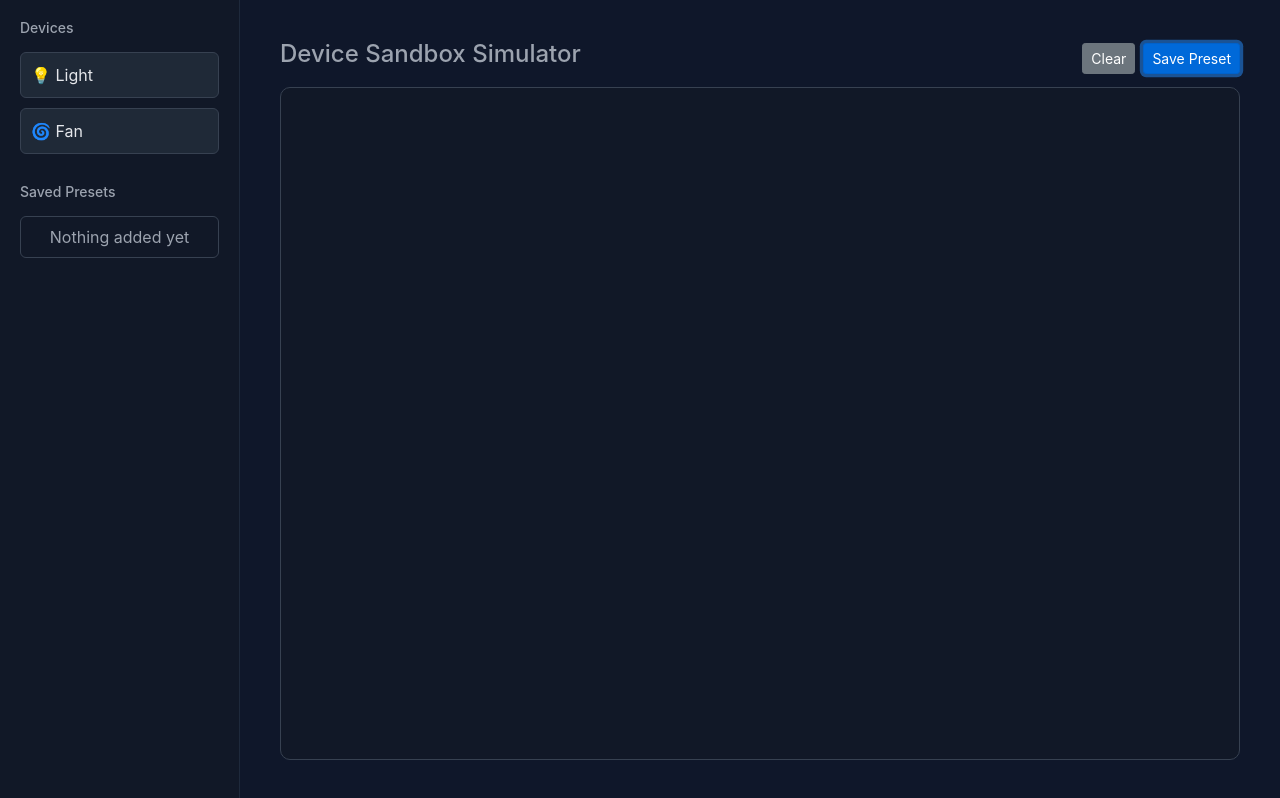
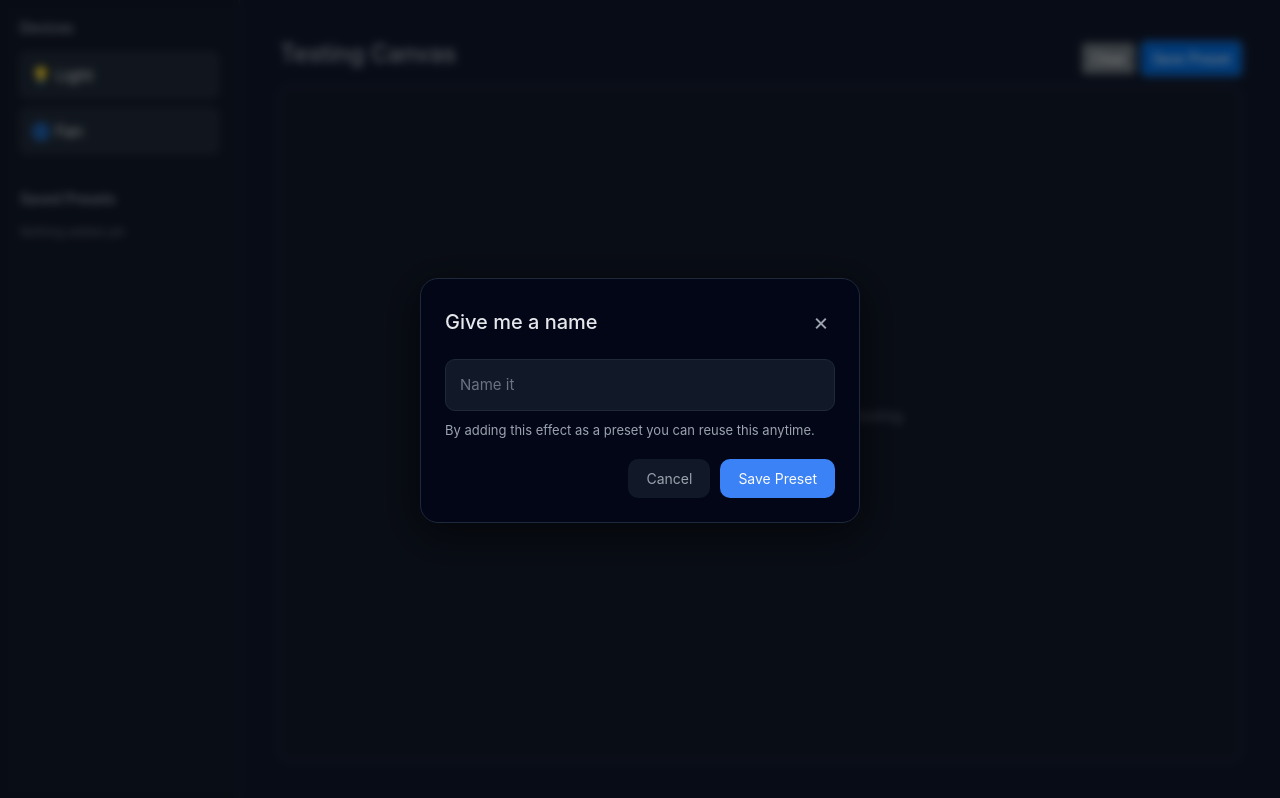
Before and after one commit to Irfan-Chowdhury/device-sandbox-simulator-client, a React (Create React App) app: page / in a window 1280 px wide. Both pictures are taken after a click on the button "Save Preset". Built offline with nearby package versions, Linux system fonts and the light colour scheme.

Commit message:
Step-1 and step-2 done

```diff
--- a/src/App.js
+++ b/src/App.js
@@ -5,11 +5,15 @@ import Canvas from "./components/Canvas/Canvas";
 import LightControls from "./components/Light/LightControls";
 import FanControls from "./components/Fan/FanControls";
 import "./App.css";
+import PresetModal from "./components/Presets/PresetModal";
 
 function App() {
   const { state, dispatch } = useContext(DeviceContext);
 
+  const [presetModalOpen, setPresetModalOpen] = useState(false);
+
   const [activeDevice, setActiveDevice] = useState("fan");
+
   const handleSelectLight = () => {
     dispatch({ type: "SET_ACTIVE_DEVICE", payload: "light" });
   };
@@ -18,29 +22,57 @@ function App() {
     dispatch({ type: "SET_ACTIVE_DEVICE", payload: "fan" });
   };
 
+  const handleDeviceDrop = (deviceType) => {
+    dispatch({ type: "SET_ACTIVE_DEVICE", payload: deviceType });
+  };
+
+  const handlePresetDrop = (presetId) => {
+    const preset = state.presets.find((p) => p.id === presetId);
+    if (!preset) return;
+
+    dispatch({
+      type: "APPLY_PRESET",
+      payload: {
+        light: preset.light,
+        fan: preset.fan,
+      },
+    });
+
+    // optional: কোন device show হবে
+    // যদি preset এর fan.power বেশি থাকে, fan দেখাতে পারো — আপাতত light ধরলাম
+    dispatch({ type: "SET_ACTIVE_DEVICE", payload: "light" });
+  };
+
+
+
   const handleClear = () => {
     dispatch({ type: "CLEAR_DEVICE" });
   };
 
-  const handleSave = () => {
-    const preset = {
-      id: Date.now(),
-      light: state.light,
-      fan: state.fan,
-    };
-    dispatch({ type: "SAVE_PRESET", payload: preset });
-    alert("Preset Saved!");
+  const openSaveModal = () => {
+    setPresetModalOpen(true);
   };
 
-    // 👉 নতুন handler
-  const handleDeviceDrop = (deviceType) => {
-    dispatch({ type: "SET_ACTIVE_DEVICE", payload: deviceType });
+  const savePresetWithName = (name) => {
+      const preset = {
+          id: Date.now(),
+          name,
+          light: state.light,
+          fan: state.fan,
+      };
+
+      dispatch({ type: "SAVE_PRESET", payload: preset });
+      setPresetModalOpen(false);
   };
 
   return (
     <div className="d-flex app-root">
       {/* SIDEBAR */}
-      <Sidebar onSelectLight={handleSelectLight} onSelectFan={handleSelectFan} />
+      <Sidebar
+        onSelectLight={handleSelectLight}
+        onSelectFan={handleSelectFan}
+        presets={state.presets}
+      />
 
       {/* MAIN AREA */}
       <div className="main flex-fill">
@@ -48,10 +80,11 @@ function App() {
         <Canvas
           activeDevice={state.activeDevice}
           onClear={handleClear}
-          onSave={handleSave}
+          onSave={openSaveModal}
           fan={state.fan}
           light={state.light}
           onDeviceDrop={handleDeviceDrop}
+          onPresetDrop={handlePresetDrop}
         />
 
 
@@ -81,6 +114,13 @@ function App() {
           />
         )}
       </div>
+
+
+      <PresetModal
+          isOpen={presetModalOpen}
+          onClose={() => setPresetModalOpen(false)}
+          onSave={savePresetWithName}
+      />
     </div>
   );
 }
--- a/src/components/Canvas/Canvas.css
+++ b/src/components/Canvas/Canvas.css
@@ -33,13 +33,15 @@ overflow: visible;       /* IMPORTANT for big fan to show */
     text-align: center;
 }
 
-
 .canvas-box.canvas-hover {
-  border: 1px dashed #60a5fa;
-  background: radial-gradient(circle at center, #1f2937 0, #020617 70%);
+  border: 1px dashed #3b82f6;
+  background: radial-gradient(circle at center, #020617 0, #020617 60%);
 }
 
-
+.canvas-placeholder {
+  color: #6b7280;
+  font-size: 14px;
+}
 
 
 
--- a/src/components/Canvas/Canvas.js
+++ b/src/components/Canvas/Canvas.js
@@ -5,18 +5,19 @@ import LightVisual from "../Light/LightVisual/LightVisual";
 import { useDrop } from "react-dnd";
 import { ItemTypes } from "../../ItemTypes";
 
-// const Canvas = ({ activeDevice, onClear, onSave, fan, light}) => {
-    const Canvas = ({ activeDevice, onClear, onSave, fan, light, onDeviceDrop }) => {
+const Canvas = ({ activeDevice, onClear, onSave, fan, light, onDeviceDrop, onPresetDrop }) => {
 
     const [rotation, setRotation] = useState(0);
 
 
     const [{ isOver, canDrop }, drop] = useDrop(() => ({
-        accept: ItemTypes.DEVICE,
+        accept: [ItemTypes.DEVICE, ItemTypes.PRESET],
         drop: (item) => {
-            // item.deviceType আসবে Sidebar থেকে ("light" / "fan")
-            if (onDeviceDrop) {
+            if (item.deviceType && onDeviceDrop) {
                 onDeviceDrop(item.deviceType);
+            }
+            if (item.presetId && onPresetDrop) {
+                onPresetDrop(item.presetId);
             }
         },
         collect: (monitor) => ({
@@ -24,8 +25,6 @@ import { ItemTypes } from "../../ItemTypes";
             canDrop: monitor.canDrop(),
         }),
     }));
-
-
 
 
     useEffect(() => {
@@ -45,7 +44,7 @@ import { ItemTypes } from "../../ItemTypes";
     return (
         <div className="canvas-section">
             <div className="canvas-title d-flex justify-content-between align-items-center">
-                <h4>Device Sandbox Simulator</h4>
+                <h4>Testing Canvas</h4>
 
                 <div>
                     <button className="btn btn-sm btn-secondary mr-2" onClick={onClear}>
@@ -60,7 +59,6 @@ import { ItemTypes } from "../../ItemTypes";
 
             {/* <div className="canvas-box"> */}
             <div ref={drop} className={`canvas-box ${isOver && canDrop ? "canvas-hover" : ""}`} >
-
 
                 {/* Light */}
                 {activeDevice === "light" && (
@@ -85,14 +83,19 @@ import { ItemTypes } from "../../ItemTypes";
                                 animationDuration: `${2 - fan.speed / 50}s`,
                                 width: "250px",
                                 height: "250px",
-                            marginBottom: "100px"
+                                marginBottom: "100px",
+                                transform: `rotate(${rotation}deg)`,
                             }}
                             alt="Fan"
                         />
                     </div>
                 )}
 
-
+                {!activeDevice && (
+                    <p className="canvas-placeholder">
+                        Drag a device or preset here to start testing.
+                    </p>
+                )}
             </div>
         </div>
     );
--- /dev/null
+++ b/src/components/Presets/PresetModal.css
@@ -0,0 +1,85 @@
+.preset-modal-overlay {
+  position: fixed;
+  inset: 0;
+  background: rgba(0, 0, 0, 0.45);
+  backdrop-filter: blur(4px);
+  display: flex;
+  justify-content: center;
+  align-items: center;
+  z-index: 2000;
+}
+
+.preset-modal {
+  width: 440px;
+  background: #020617;
+  border: 1px solid #1e293b;
+  border-radius: 18px;
+  padding: 24px;
+  box-shadow: 0 10px 40px rgba(0, 0, 0, 0.6);
+}
+
+.preset-modal-header {
+  display: flex;
+  justify-content: space-between;
+  align-items: center;
+  margin-bottom: 18px;
+}
+
+.preset-modal-header h3 {
+  margin: 0;
+  color: #e5e7eb;
+  font-size: 20px;
+}
+
+.preset-close {
+  background: transparent;
+  border: none;
+  color: #9ca3af;
+  font-size: 24px;
+  cursor: pointer;
+}
+
+.preset-input {
+  width: 100%;
+  padding: 14px;
+  border-radius: 10px;
+  border: 1px solid #1f2937;
+  background: #111827;
+  color: #e5e7eb;
+  font-size: 15px;
+}
+
+.preset-input::placeholder {
+  color: #6b7280;
+}
+
+.preset-note {
+  margin-top: 10px;
+  margin-bottom: 18px;
+  color: #9ca3af;
+  font-size: 13px;
+}
+
+.preset-btn-row {
+  display: flex;
+  justify-content: flex-end;
+  gap: 10px;
+}
+
+.preset-btn {
+  padding: 9px 18px;
+  border-radius: 10px;
+  border: none;
+  font-size: 14px;
+  cursor: pointer;
+}
+
+.preset-btn.cancel {
+  background: #111827;
+  color: #9ca3af;
+}
+
+.preset-btn.save {
+  background: #3b82f6;
+  color: #f9fafb;
+}
--- /dev/null
+++ b/src/components/Presets/PresetModal.js
@@ -0,0 +1,50 @@
+import React, { useState } from "react";
+import "./PresetModal.css";
+
+const PresetModal = ({ isOpen, onClose, onSave }) => {
+  const [name, setName] = useState("");
+
+  if (!isOpen) return null;
+
+  const handleSave = () => {
+    if (!name.trim()) return;
+    onSave(name.trim());
+    setName("");
+  };
+
+  return (
+    <div className="preset-modal-overlay">
+      <div className="preset-modal">
+        <div className="preset-modal-header">
+          <h3>Give me a name</h3>
+          <button className="preset-close" onClick={onClose}>
+            ×
+          </button>
+        </div>
+
+        <input
+          type="text"
+          className="preset-input"
+          placeholder="Name it"
+          value={name}
+          onChange={(e) => setName(e.target.value)}
+        />
+
+        <p className="preset-note">
+          By adding this effect as a preset you can reuse this anytime.
+        </p>
+
+        <div className="preset-btn-row">
+          <button className="preset-btn cancel" onClick={onClose}>
+            Cancel
+          </button>
+          <button className="preset-btn save" onClick={handleSave}>
+            Save Preset
+          </button>
+        </div>
+      </div>
+    </div>
+  );
+};
+
+export default PresetModal;
--- /dev/null
+++ b/src/components/Sidebar/PresetItem.js
@@ -0,0 +1,32 @@
+import React from "react";
+import { useDrag } from "react-dnd";
+import { ItemTypes } from "../../ItemTypes";
+import "./Sidebar.css";
+
+
+// ✅ NEW: PresetItem
+const PresetItem = ({ preset }) => {
+  const [{ isDragging }, drag] = useDrag(() => ({
+    type: ItemTypes.PRESET,
+    item: { presetId: preset.id },
+    collect: (monitor) => ({
+      isDragging: monitor.isDragging(),
+    }),
+  }));
+
+  return (
+    <div
+      ref={drag}
+      className="preset-item"
+      style={{
+        opacity: isDragging ? 0.5 : 1,
+        cursor: "grab",
+      }}
+    >
+      <span className="preset-dot" />
+      <span className="preset-name">{preset.name}</span>
+    </div>
+  );
+};
+
+export default PresetItem;
--- a/src/components/Sidebar/Sidebar.css
+++ b/src/components/Sidebar/Sidebar.css
@@ -6,6 +6,10 @@
     height: 100vh;
 }
 
+.sidebar-title {
+  color: #e5e7eb;
+  margin-bottom: 16px;
+}
 
 .sidebar h5 {
     color: #9ca3af;
@@ -18,7 +22,7 @@
 }
 
 
-.device-btn {
+/* .device-btn {
     display: block;
     width: 100%;
     text-align: left;
@@ -30,6 +34,20 @@
     margin-bottom: 10px;
     cursor: pointer;
     transition: background-color 0.2s;
+} */
+
+.sidebar-separator {
+  border-color: #1f2937;
+  margin: 18px 0;
+}
+
+.device-btn {
+  background: #111827;
+  color: #e5e7eb;
+  padding: 10px 12px;
+  border-radius: 10px;
+  border: 1px solid #1f2937;
+  margin-bottom: 8px;
 }
 
 
@@ -43,11 +61,49 @@
 }
 
 
-.preset-item {
+/* .preset-item {
     border: 1px solid #374151;
     border-radius: 6px;
     color: #9ca3af;
     padding: 8px;
     text-align: center;
     margin-bottom: 5px;
+} */
+
+
+.sidebar-subtitle {
+  color: #9ca3af;
+  font-size: 14px;
+  margin-bottom: 8px;
 }
+
+.preset-empty {
+  color: #6b7280;
+  font-size: 12px;
+}
+
+.preset-item {
+  display: flex;
+  align-items: center;
+  padding: 6px 8px;
+  border-radius: 8px;
+  background: #111827;
+  margin-bottom: 6px;
+}
+
+.preset-item:hover {
+  background: #1f2937;
+}
+
+.preset-dot {
+  width: 8px;
+  height: 8px;
+  border-radius: 999px;
+  background: #10b981;
+  margin-right: 8px;
+}
+
+.preset-name {
+  color: #e5e7eb;
+  font-size: 13px;
+}
--- a/src/components/Sidebar/Sidebar.js
+++ b/src/components/Sidebar/Sidebar.js
@@ -3,9 +3,11 @@ import "./Sidebar.css";
 import { ItemTypes } from "../../ItemTypes";
 import { useDrag } from "react-dnd";
 import DeviceItem from "./DeviceItem";
+import PresetItem from "./PresetItem";
 
 
-const Sidebar = ({ onSelectLight, onSelectFan }) => {
+const Sidebar = ({ onSelectLight, onSelectFan, presets}) => {
+
     return (
         <div className="sidebar">
             <h5>Devices</h5>
@@ -24,11 +26,17 @@ const Sidebar = ({ onSelectLight, onSelectFan }) => {
                 className="device-btn"
             />
 
+            <hr className="sidebar-separator" />
 
-            <div className="preset-list">
-                <h5>Saved Presets</h5>
-                <div className="preset-item">Nothing added yet</div>
-            </div>
+            <h5 className="sidebar-subtitle">Saved Presets</h5>
+
+            {(!presets || presets.length === 0) && (
+                <p className="preset-empty">Nothing added yet</p>
+            )}
+
+            {presets.map((preset) => (
+                <PresetItem key={preset.id} preset={preset} />
+            ))}
         </div>
     );
 };
--- a/src/context/DeviceReducer.js
+++ b/src/context/DeviceReducer.js
@@ -1,4 +1,20 @@
 export default function DeviceReducer(state, action) {
+
+    const initialState = {
+      activeDevice: "light",
+      light: {
+        power: false,
+        brightness: 0,
+        color: "warm",
+      },
+      fan: {
+        power: false,
+        speed: 0,
+      },
+      presets: [], // ✅ NEW
+    };
+
+
     switch (action.type) {
       // কোন ডিভাইস সিলেক্ট আছে (light / fan / null)
       case "SET_ACTIVE_DEVICE":
@@ -55,17 +71,35 @@ export default function DeviceReducer(state, action) {
 
       // PRESETS
       case "SAVE_PRESET":
+        // payload = { id, name, light, fan }
         return {
           ...state,
           presets: [...state.presets, action.payload],
         };
 
       // CLEAR
+      // case "CLEAR_DEVICE":
+      //   return {
+      //     ...state,
+      //     activeDevice: null,
+      //   };
+
       case "CLEAR_DEVICE":
+      return {
+        ...state,
+        light: { power: false, brightness: 0, color: "warm" },
+        fan: { power: false, speed: 0 },
+        activeDevice: null,
+      };
+
+      case "APPLY_PRESET": {
+        // payload = { light, fan }
         return {
           ...state,
-          activeDevice: null,
+          light: action.payload.light,
+          fan: action.payload.fan,
         };
+      }
 
       default:
         return state;
--- a/src/index.js
+++ b/src/index.js
@@ -10,10 +10,9 @@ import { HTML5Backend } from "react-dnd-html5-backend";
 const root = ReactDOM.createRoot(document.getElementById("root"));
 
 root.render(
-
+  <DeviceProvider>
     <DndProvider backend={HTML5Backend}>
-        <DeviceProvider>
-    <App />
+      <App />
+    </DndProvider>
   </DeviceProvider>
-    </DndProvider>
 );
```
Lines whose indentation alone changed are shown as unchanged.
